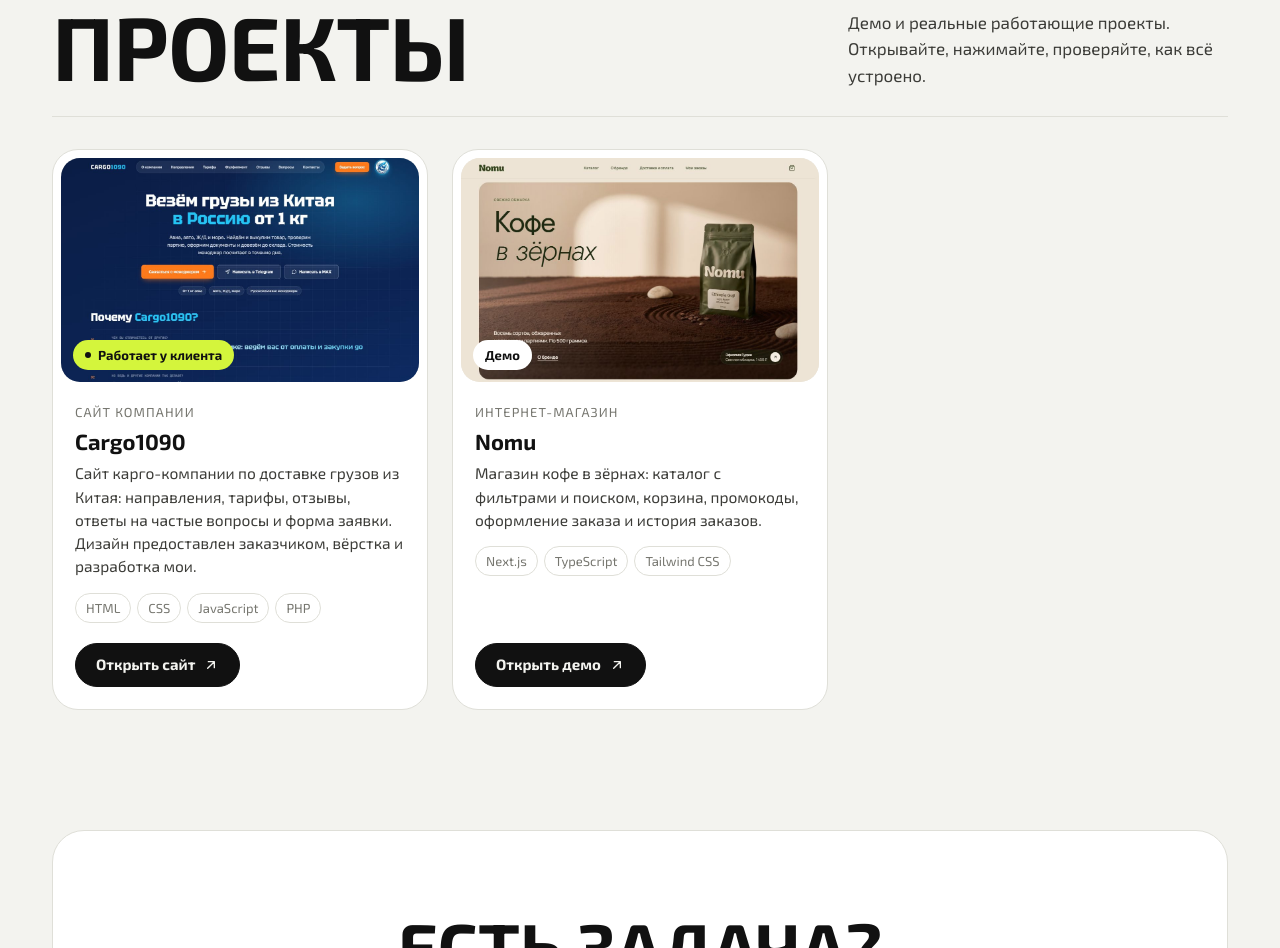
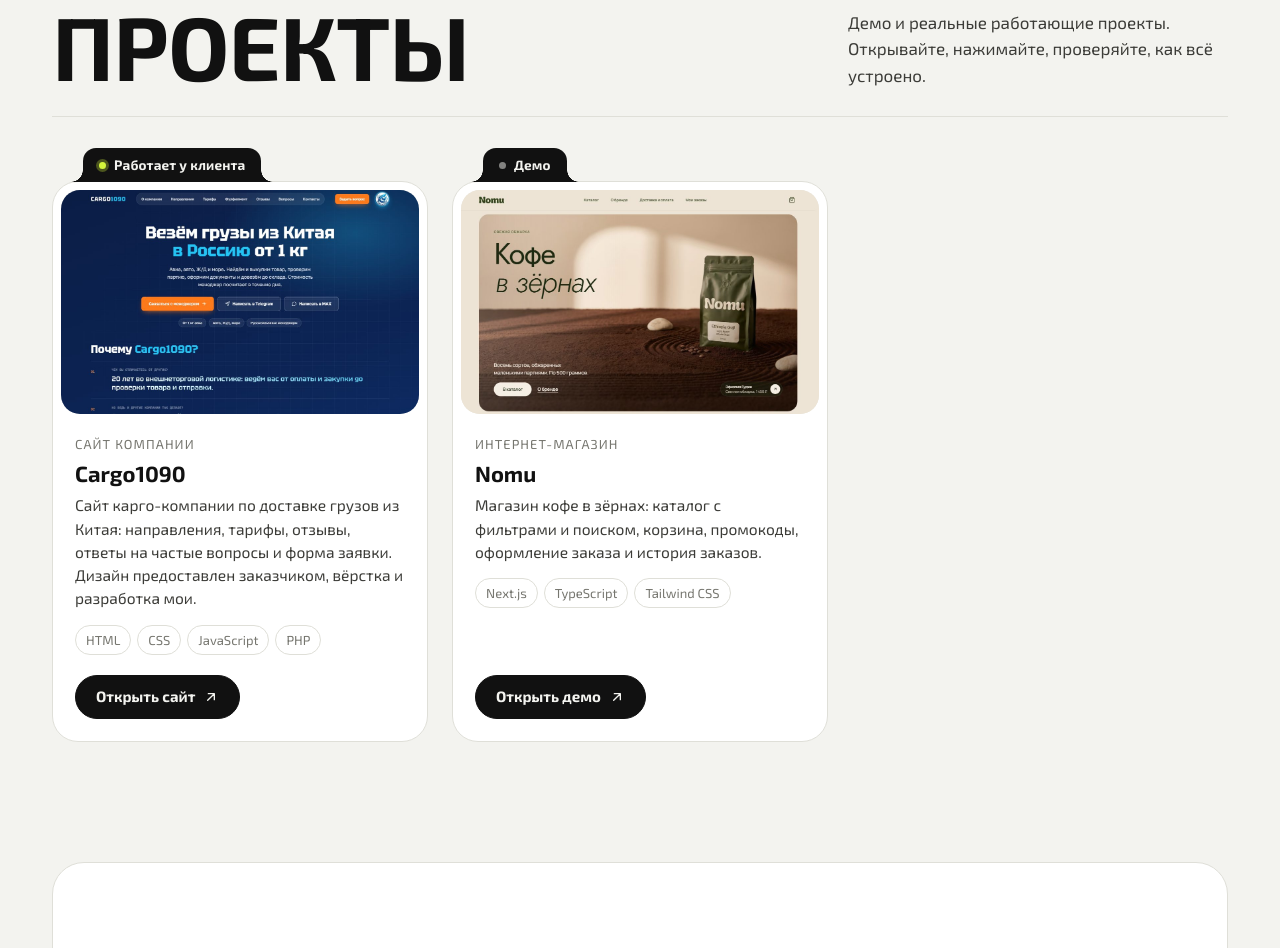
Before and after one commit to Deskezz-exe/portfolio, a plain HTML site: page index.html in a window 1280 px wide. Shown: the part 908-1856 px from the top of the page. Drawn offline with Linux system fonts and the light colour scheme.

Commit message:
Проекты: статус карточки в виде бирки над карточкой

```diff
--- a/script.js
+++ b/script.js
@@ -51,8 +51,8 @@
 
   function card(p) {
     const badge = p.status === 'live'
-      ? '<span class="card__badge card__badge--live">Работает у клиента</span>'
-      : '<span class="card__badge">Демо</span>';
+      ? '<span class="card__tab card__tab--live"><i class="card__dot"></i>Работает у клиента</span>'
+      : '<span class="card__tab"><i class="card__dot"></i>Демо</span>';
     const preview = p.image
       ? `<img src="${esc(p.image)}" alt="${esc(p.title)}" loading="lazy">`
       : `<span class="card__placeholder">${esc(p.title.charAt(0))}</span>`;
@@ -61,8 +61,9 @@
 
     return `
       <article class="card reveal">
+        ${badge}
         <a class="card__preview" href="${esc(p.demo || '#')}"${target(p.demo)} tabindex="-1" aria-hidden="true">
-          ${preview}${badge}
+          ${preview}
         </a>
         <div class="card__body">
           ${p.type ? `<p class="card__type">${esc(p.type)}</p>` : ''}
--- a/styles.css
+++ b/styles.css
@@ -446,8 +446,8 @@
 .grid {
   display: grid;
   grid-template-columns: repeat(3, minmax(0, 1fr));
-  gap: 24px;
-  margin-top: 32px;
+  gap: 64px 24px;
+  margin-top: 64px;
 }
 .grid:empty { display: none; }
 
@@ -457,7 +457,7 @@
   border-radius: 26px;
   background: var(--surface);
   border: 1px solid var(--line);
-  overflow: hidden;
+  position: relative;
   transition: transform .35s var(--ease), box-shadow .35s var(--ease), background-color .4s ease, border-color .4s ease;
 }
 .card:hover { transform: translateY(-4px); box-shadow: var(--card-shadow); }
@@ -481,27 +481,47 @@
   font-weight: 100;
   text-transform: uppercase;
 }
-.card__badge {
+/* Бирка статуса: торчит над карточкой, как карта из кошелька */
+.card__tab {
   position: absolute;
-  bottom: 12px;
-  left: 12px;
+  bottom: 100%;
+  left: 30px;
   display: inline-flex;
   align-items: center;
-  gap: 7px;
-  padding: 5px 12px;
-  border-radius: 999px;
-  background: var(--surface);
-  color: var(--ink);
-  font-size: 13px;
+  gap: 8px;
+  height: 34px;
+  padding: 0 16px;
+  border-radius: 13px 13px 0 0;
+  background: var(--ink);
+  color: var(--bg);
+  font-size: 13.5px;
   font-weight: 700;
+  letter-spacing: .01em;
+  white-space: nowrap;
+  transition: background-color .4s ease, color .4s ease;
 }
-.card__badge--live { background: var(--accent); color: var(--on-accent); }
-.card__badge--live::before {
+/* Вогнутые скругления у основания бирки */
+.card__tab::before,
+.card__tab::after {
   content: "";
-  width: 6px;
-  height: 6px;
+  position: absolute;
+  bottom: 0;
+  width: 12px;
+  height: 12px;
+  transition: background .4s ease;
+}
+.card__tab::before { right: 100%; background: radial-gradient(circle at 0 0, transparent 11.5px, var(--ink) 12px); }
+.card__tab::after { left: 100%; background: radial-gradient(circle at 100% 0, transparent 11.5px, var(--ink) 12px); }
+.card__dot {
+  flex: none;
+  width: 7px;
+  height: 7px;
   border-radius: 50%;
-  background: currentColor;
+  background: color-mix(in srgb, var(--bg) 50%, transparent);
+}
+.card__tab--live .card__dot {
+  background: var(--accent);
+  box-shadow: 0 0 0 3px color-mix(in srgb, var(--accent) 30%, transparent);
 }
 .card__body { display: flex; flex-direction: column; flex: 1; padding: 20px 22px 22px; }
 .card__type { color: var(--muted); font-size: 13px; letter-spacing: .08em; text-transform: uppercase; }
@@ -646,7 +666,8 @@
   .projects { padding: 72px 0 40px; }
   .section-head { flex-direction: column; align-items: center; gap: 14px; text-align: center; }
   .filters { justify-content: center; }
-  .grid { grid-template-columns: 1fr; gap: 16px; margin-top: 24px; }
+  .grid { grid-template-columns: 1fr; gap: 56px; margin-top: 56px; }
+  .card__tab { left: 50%; transform: translateX(-50%); }
   .card__body { align-items: center; text-align: center; }
   .card__stack, .card__actions { justify-content: center; }
   .card__actions { width: 100%; }
```
